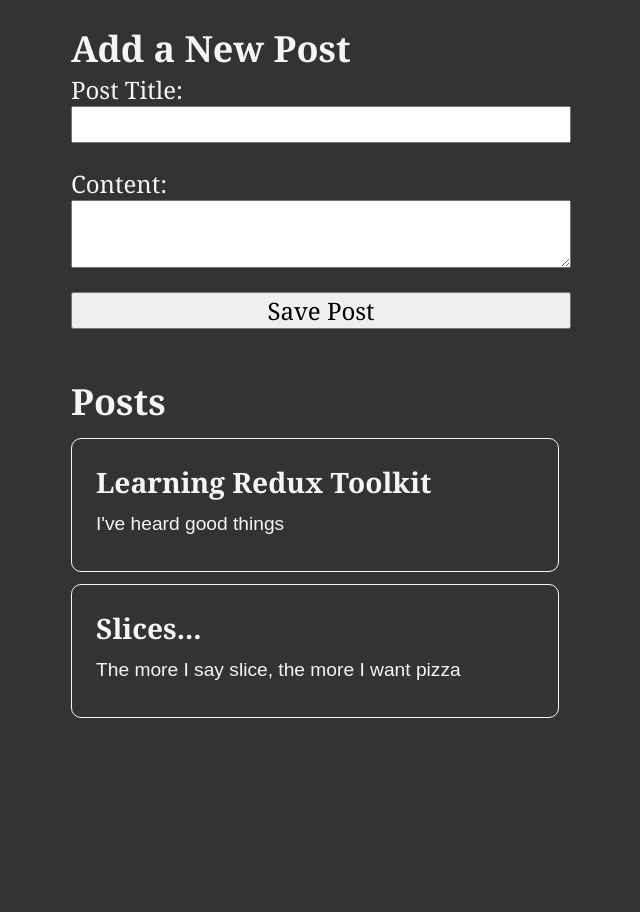
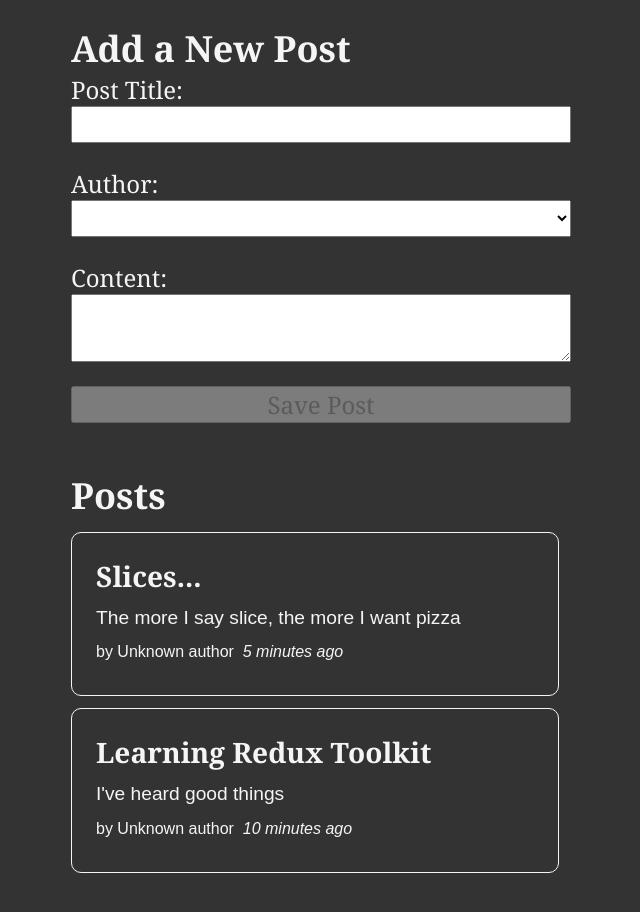
Before and after one commit to gitandreiko/blog-toolkit, a React (Create React App) app: page / in a window 1280 px wide. Shown: the top 912 px of the page, without its empty margins (319-959 px from the left). Before the commit the page ends 858 px from the top, so only its background shows below. Built offline with nearby package versions, Linux system fonts and the light colour scheme.

Commit message:
Added users and dates

```diff
--- a/package.json
+++ b/package.json
@@ -4,6 +4,7 @@
   "private": true,
   "dependencies": {
     "@reduxjs/toolkit": "^1.8.0",
+    "date-fns": "^2.29.3",
     "react": "^17.0.2",
     "react-dom": "^17.0.2",
     "react-redux": "^7.2.6",
--- a/src/app/store.js
+++ b/src/app/store.js
@@ -1,8 +1,10 @@
 import { configureStore } from '@reduxjs/toolkit';
 import postsReducer from '../features/posts/postsSlice';
+import usersReducer from '../features/users/usersSlice';
 
 export const store = configureStore({
   reducer: {
     posts: postsReducer,
+    users: usersReducer,
   },
 });
--- a/src/features/posts/AddPostForm.jsx
+++ b/src/features/posts/AddPostForm.jsx
@@ -1,23 +1,39 @@
 import { useState } from 'react';
-import { useDispatch } from 'react-redux';
+import { useDispatch, useSelector } from 'react-redux';
 
 import { postAdded } from './postsSlice';
+import { selectAllUsers } from '../users/usersSlice';
 
 const AddPostForm = () => {
   const [title, setTitle] = useState('');
   const [content, setContent] = useState('');
+  const [userId, setUserId] = useState('');
   const dispatch = useDispatch();
+
+  const users = useSelector(selectAllUsers);
 
   const onTitleChanged = (e) => setTitle(e.target.value);
   const onContentChanged = (e) => setContent(e.target.value);
+  const onAuthorChanged = (e) => setUserId(e.target.value);
 
   const onSavePostClicked = () => {
     if (title && content) {
-      dispatch(postAdded(title, content));
+      dispatch(postAdded(title, content, userId));
       setTitle('');
       setContent('');
     }
   };
+
+  const canSave = Boolean(title) && Boolean(content) && Boolean(userId);
+
+  const usersOptions = users.map((user) => (
+    <option
+      key={user.id}
+      value={user.id}
+    >
+      {user.name}
+    </option>
+  ));
 
   return (
     <section>
@@ -31,6 +47,15 @@
           value={title}
           onChange={onTitleChanged}
         />
+        <label htmlFor="postAuthor">Author:</label>
+        <select
+          id="postAuthor"
+          value={userId}
+          onChange={onAuthorChanged}
+        >
+          <option value=""></option>
+          {usersOptions}
+        </select>
         <label htmlFor="postContent">Content:</label>
         <textarea
           id="postContent"
@@ -41,6 +66,7 @@
         <button
           type="button"
           onClick={onSavePostClicked}
+          disabled={!canSave}
         >
           Save Post
         </button>
--- /dev/null
+++ b/src/features/posts/PostAuthor.jsx
@@ -0,0 +1,12 @@
+import { useSelector } from 'react-redux';
+import { selectAllUsers } from '../users/usersSlice';
+
+const PostAuthor = ({ userId }) => {
+  const users = useSelector(selectAllUsers);
+
+  const author = users.find((user) => user.id === userId);
+
+  return <span>by {author ? author.name : 'Unknown author'}</span>;
+};
+
+export default PostAuthor;
--- a/src/features/posts/PostsList.jsx
+++ b/src/features/posts/PostsList.jsx
@@ -1,13 +1,23 @@
 import { useSelector } from 'react-redux';
 import { selectAllPosts } from './postsSlice';
+import PostAuthor from './PostAuthor';
+import TimeAgo from './TimeAgo';
 
 const PostsList = () => {
   const posts = useSelector(selectAllPosts);
 
-  const renderedPosts = posts.map((post) => (
+  const orderedPosts = posts
+    .slice()
+    .sort((a, b) => b.date.localeCompare(a.date));
+
+  const renderedPosts = orderedPosts.map((post) => (
     <article key={post.id}>
       <h3>{post.title}</h3>
       <p>{post.content.substring(0, 100)} </p>
+      <p className="postCredit">
+        <PostAuthor userId={post.userId} />
+        <TimeAgo timestamp={post.date} />
+      </p>
     </article>
   ));
 
--- /dev/null
+++ b/src/features/posts/TimeAgo.jsx
@@ -0,0 +1,17 @@
+import { parseISO, formatDistanceToNow } from 'date-fns';
+
+const TimeAgo = ({ timestamp }) => {
+  let timeAgo = '';
+  if (timestamp) {
+    const date = parseISO(timestamp);
+    const timePeriod = formatDistanceToNow(date);
+    timeAgo = `${timePeriod} ago`;
+  }
+  return (
+    <span title={timestamp}>
+      &nbsp; <i>{timeAgo}</i>
+    </span>
+  );
+};
+
+export default TimeAgo;
--- a/src/features/posts/postsSlice.js
+++ b/src/features/posts/postsSlice.js
@@ -1,15 +1,18 @@
 import { createSlice, nanoid } from '@reduxjs/toolkit';
+import { sub } from 'date-fns';
 
 const initialState = [
   {
     id: '1',
     title: 'Learning Redux Toolkit',
     content: "I've heard good things",
+    date: sub(new Date(), { minutes: 10 }).toISOString(),
   },
   {
     id: '2',
     title: 'Slices...',
     content: 'The more I say slice, the more I want pizza',
+    date: sub(new Date(), { minutes: 5 }).toISOString(),
   },
 ];
 
@@ -21,12 +24,14 @@
       reducer(state, action) {
         state.push(action.payload);
       },
-      prepare(title, content) {
+      prepare(title, content, userId) {
         return {
           payload: {
             id: nanoid(),
             title,
             content,
+            date: new Date().toISOString(),
+            userId,
           },
         };
       },
--- /dev/null
+++ b/src/features/users/usersSlice.js
@@ -0,0 +1,17 @@
+import { createSlice } from '@reduxjs/toolkit';
+
+const initialState = [
+  { id: '0', name: 'Dude Lebowski' },
+  { id: '1', name: 'Neil Young' },
+  { id: '2', name: 'Andrei Korovin' },
+];
+
+const usersSlice = createSlice({
+  name: 'users',
+  initialState,
+  reducers: {},
+});
+
+export const selectAllUsers = (state) => state.users;
+
+export default usersSlice.reducer;
```
Also changed, not shown: 1 other file (tests, documents, lock files or other folders).
